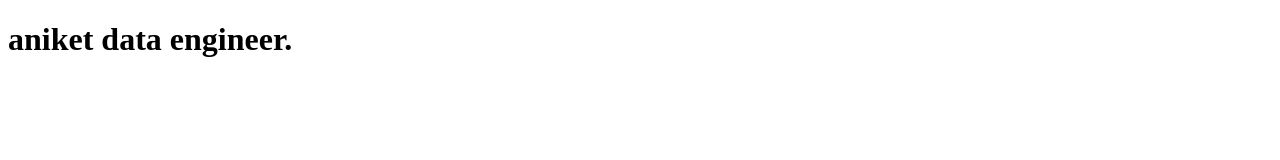
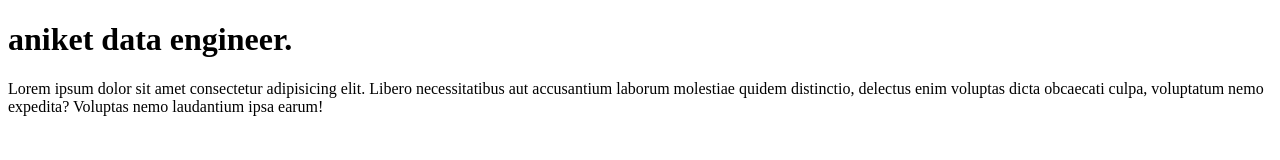
Before and after one commit to aniket-biradar/learn-git, a plain HTML site: page index.html in a window 1280 px wide. Drawn offline with Linux system fonts and the light colour scheme.

Commit message:
Add paragraph to code

```diff
--- a/index.html
+++ b/index.html
@@ -9,5 +9,9 @@
     <h1>
         aniket data engineer.
     </h1>
+    <p>Lorem ipsum dolor sit amet consectetur adipisicing elit.
+         Libero necessitatibus aut accusantium laborum molestiae quidem distinctio,
+         delectus enim voluptas dicta obcaecati culpa, voluptatum nemo expedita?
+         Voluptas nemo laudantium ipsa earum!</p>
 </body>
 </html>
```
